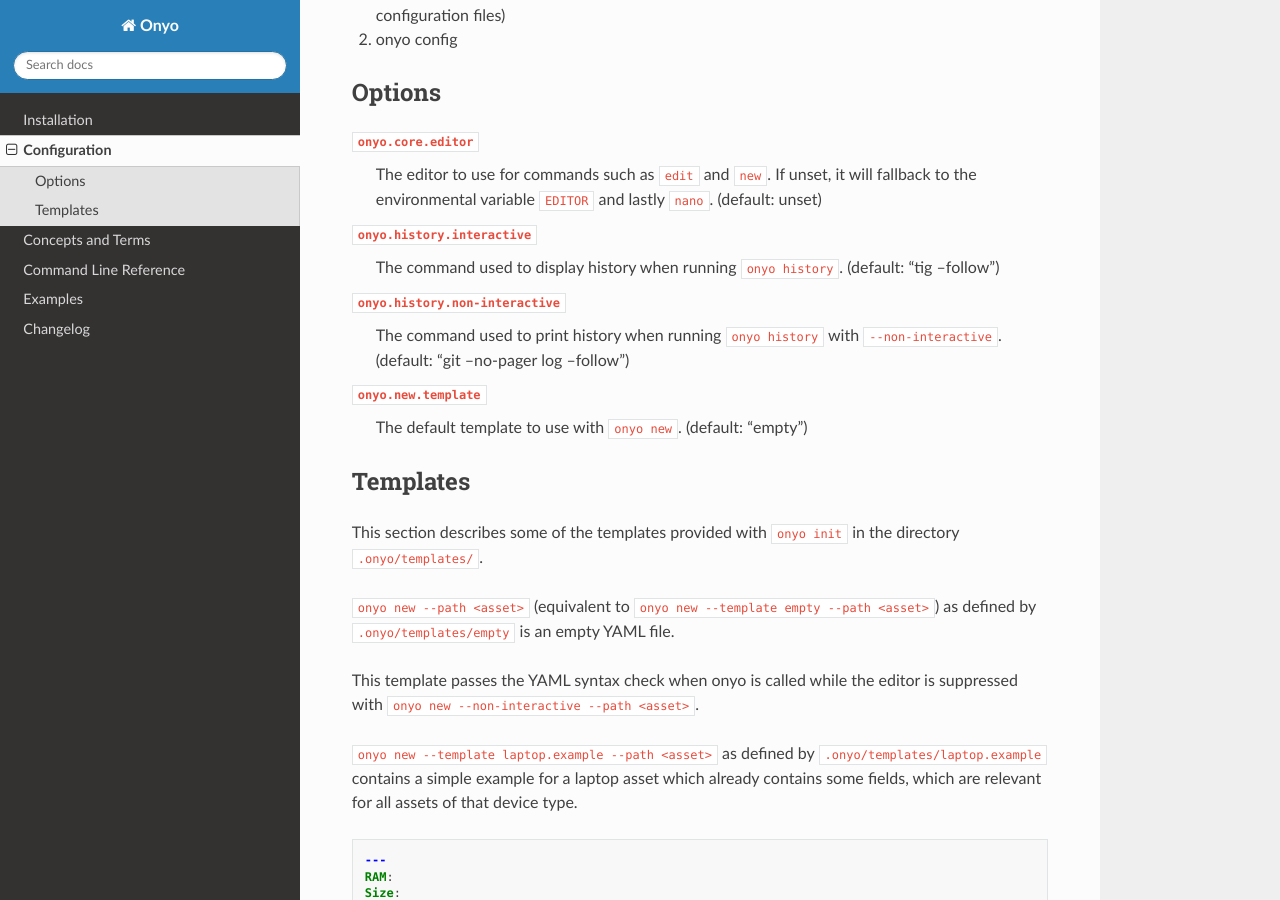
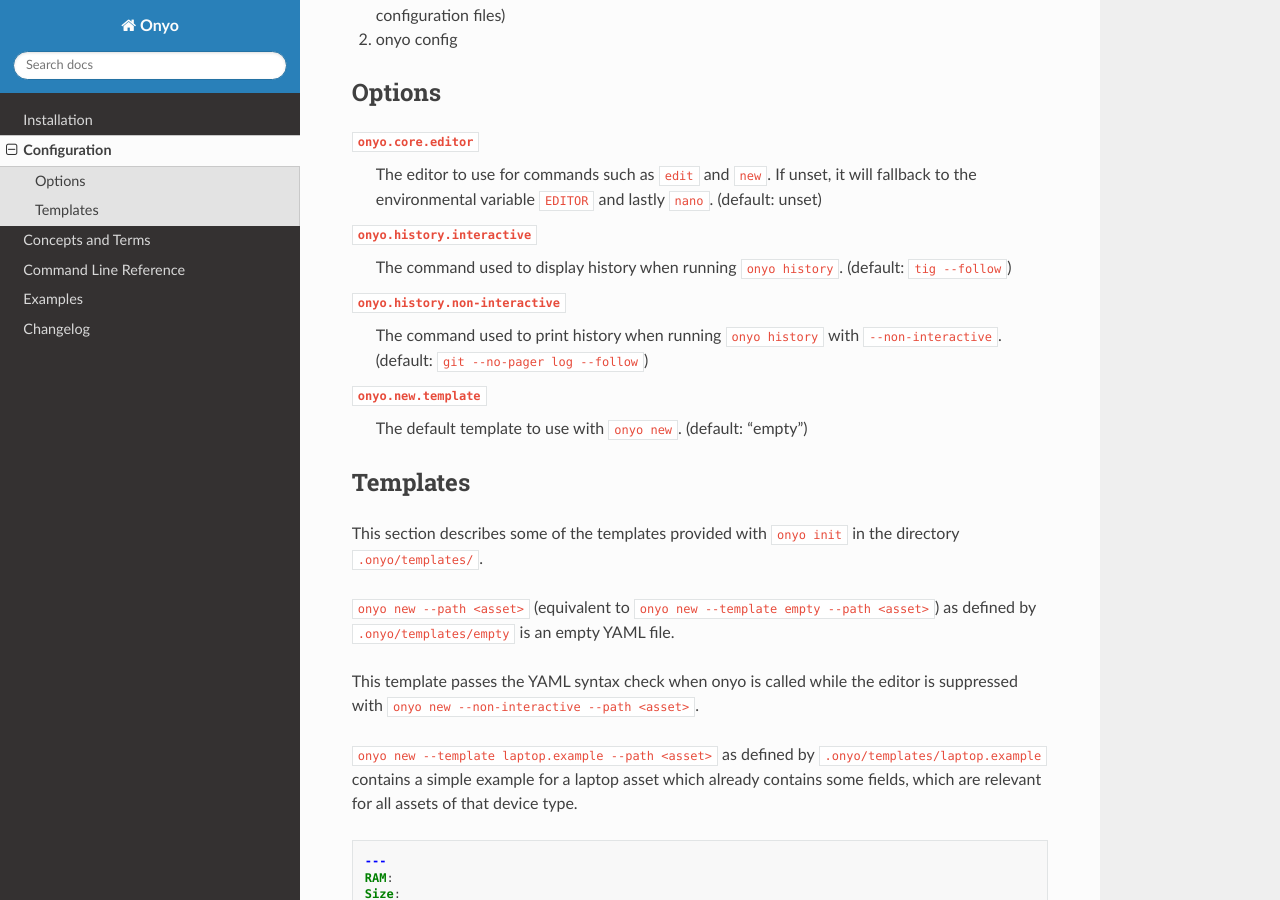
Before and after one commit to psyinfra/onyo, a Sphinx documentation site: the page built from docs/source/configuration.rst, in a window 1280 px wide and 900 px high, scrolled down 425 px. Built offline with Sphinx 7.4.7 and the Read the Docs theme 2.0.0, drawn with Linux system fonts in a browser that asks for light colours.

```diff
--- a/docs/source/configuration.rst
+++ b/docs/source/configuration.rst
@@ -30,11 +30,11 @@ Options
 
 ``onyo.history.interactive``
     The command used to display history when running ``onyo history``. (default:
-    "tig --follow")
+    ``tig --follow``)
 
 ``onyo.history.non-interactive``
     The command used to print history when running ``onyo history`` with
-    ``--non-interactive``.  (default: "git --no-pager log --follow")
+    ``--non-interactive``.  (default: ``git --no-pager log --follow``)
 
 ``onyo.new.template``
     The default template to use with ``onyo new``. (default: "empty")
```
